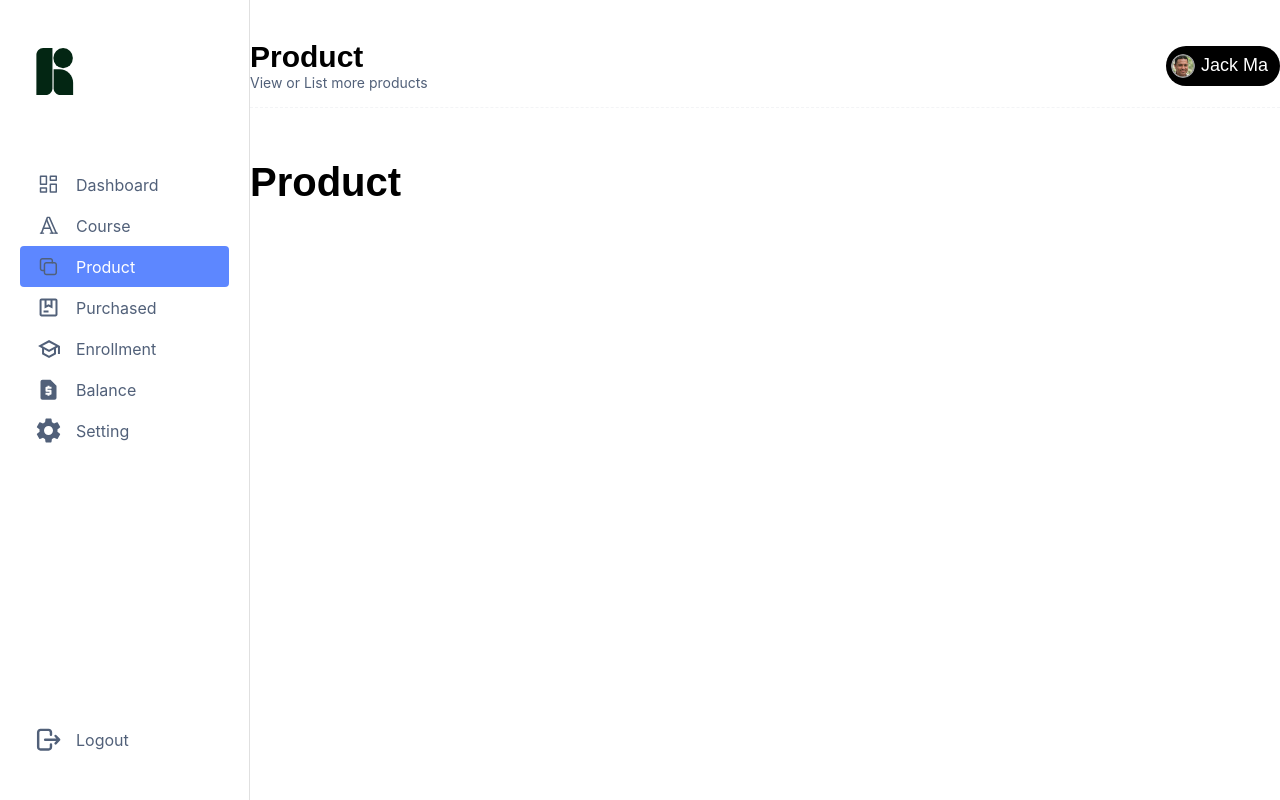
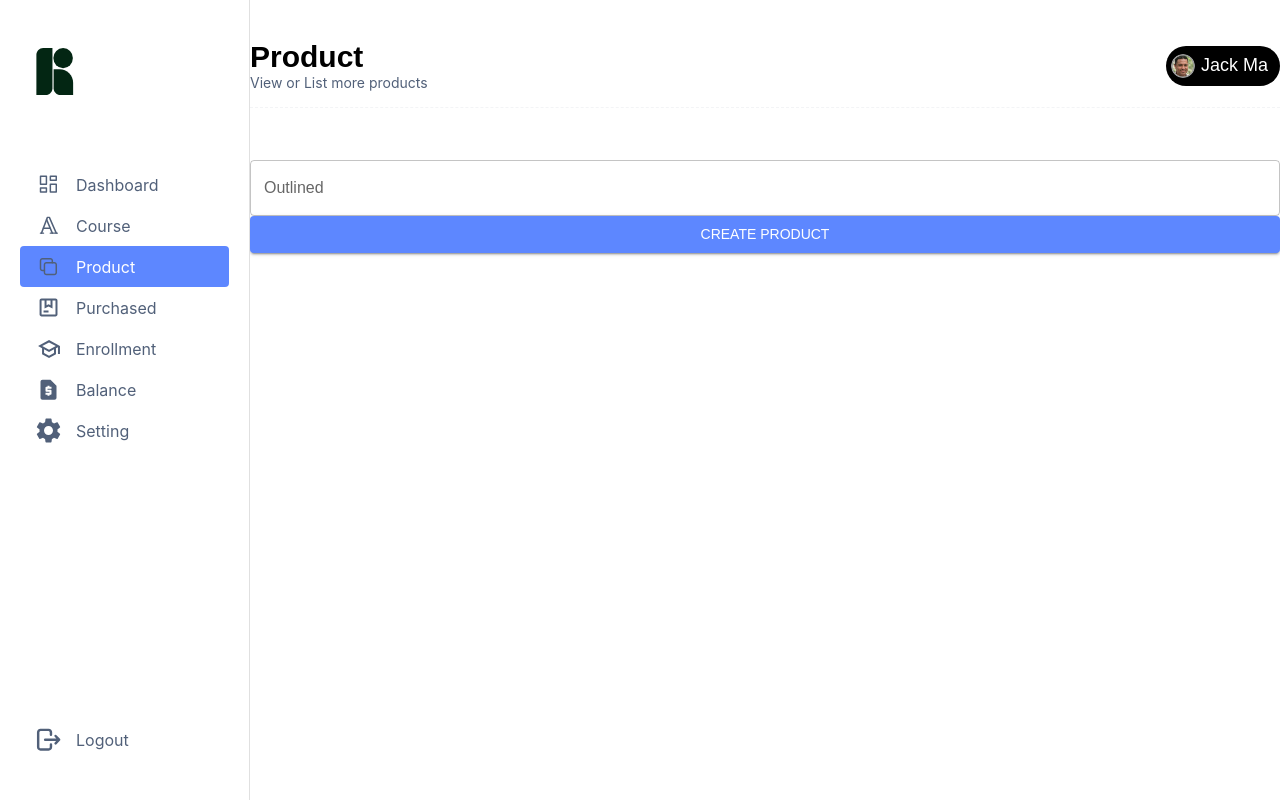
Before and after one commit to Kh1T/agteach-instructor, a React (Create React App) app: page /product in a window 1280 px wide. Built offline with nearby package versions, Linux system fonts and the light colour scheme.

Commit message:
feat: add layout to product

```diff
--- a/src/pages/Product.jsx
+++ b/src/pages/Product.jsx
@@ -1,9 +1,21 @@
-import { Box,  Typography } from "@mui/material";
+import { Box, Button, Stack, TextField, Typography } from "@mui/material";
 
 function ProductPage() {
   return (
     <Box sx={{ width: "100%" }}>
-      <Typography variant="h2">Product</Typography>
+      <Stack>
+        <Stack>
+
+      <TextField id="outlined-basic" label="Outlined" variant="outlined" />
+        </Stack>
+      <Button
+        variant="contained"
+        sx={{ backgroundColor: "purple.main", textTransform: "uppercase" }}
+      >
+        Create Product
+      </Button>
+      </Stack>
+
     </Box>
   );
 }
```
